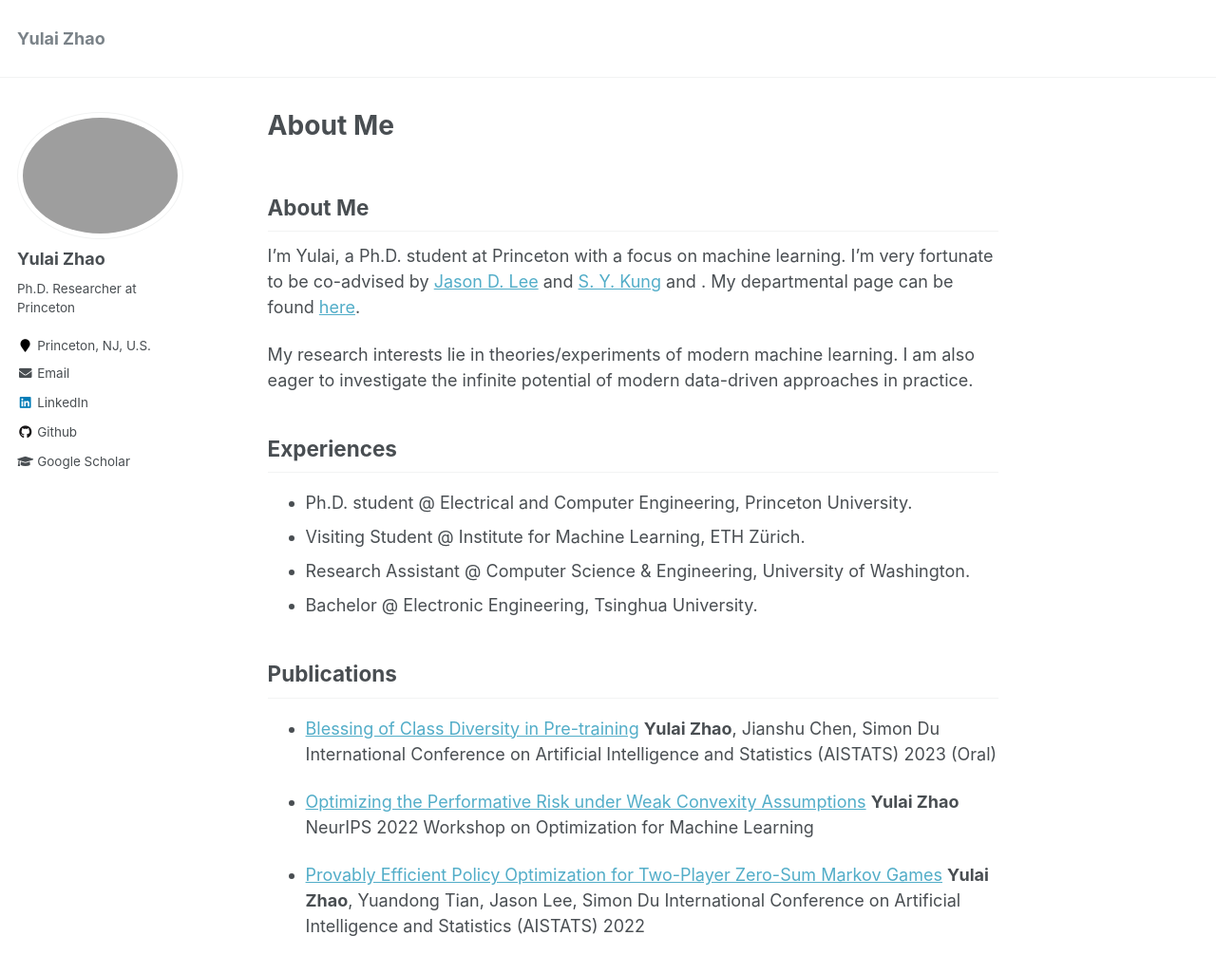
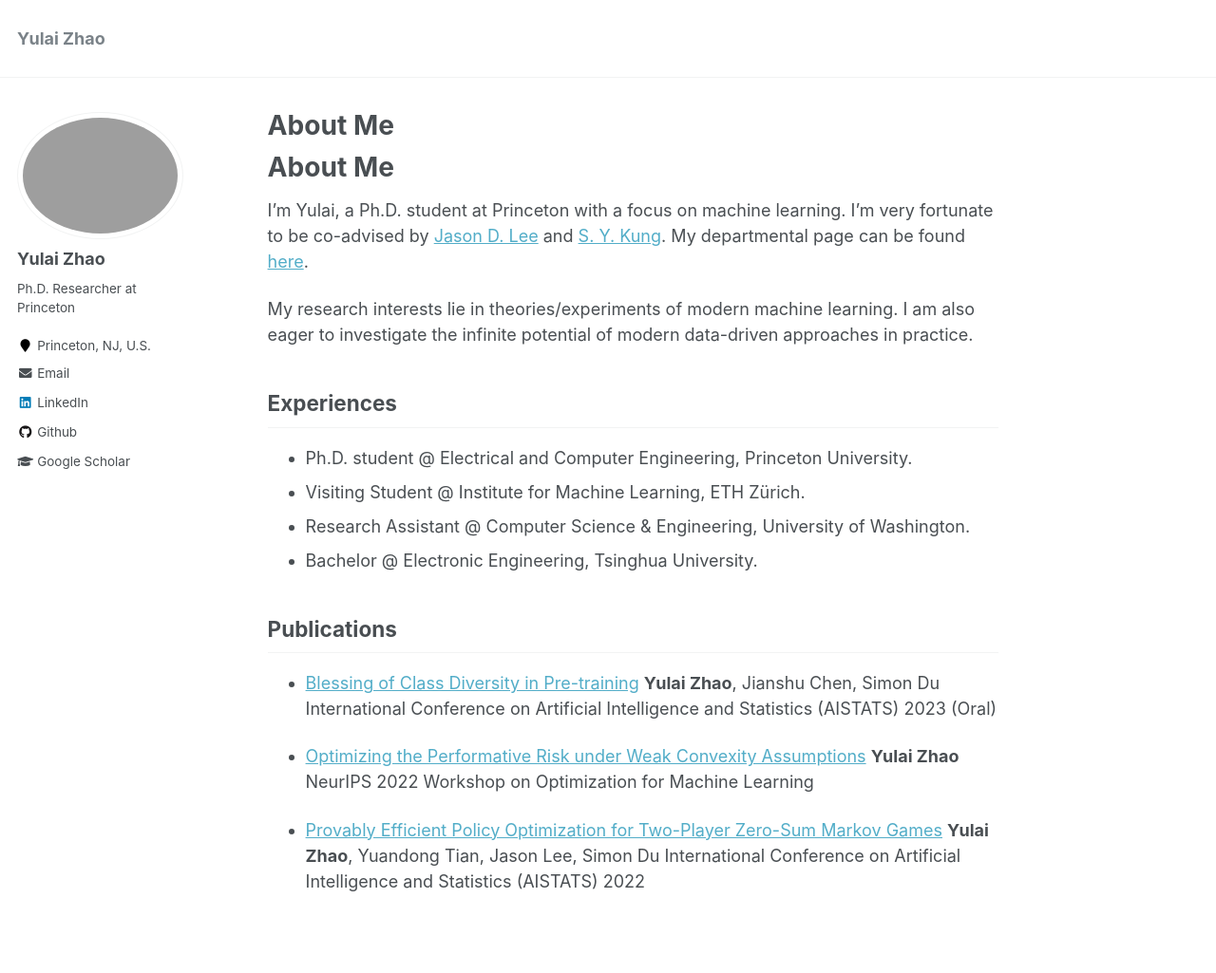
Before and after one commit to zhaoyl18/zhaoyl18.github.io, a Jekyll site: the page built from _pages/about.md, in a window 1280 px wide and 1175 px high. Shown: the top 1025 px of the window at 95% size. Built offline with Jekyll 4.4.1, drawn with Linux system fonts in a browser that asks for light colours; our own code applies the rules of GitHub Pages for plain Markdown files.

Commit message:
Update about.md

```diff
--- a/_pages/about.md
+++ b/_pages/about.md
@@ -1,14 +1,14 @@
 ---
 permalink: /
-excerpt: "About me"
+# excerpt: "# About me"
 author_profile: true
 redirect_from:
   - /about/
   - /about.html
 ---
-## About Me
+# About Me
 
-I'm Yulai, a Ph.D. student at Princeton with a focus on machine learning. I'm very fortunate to be co-advised by [Jason D. Lee](https://jasondlee88.github.io/) and [S. Y. Kung](https://ece.princeton.edu/people/sun-yuan-kung) and . My departmental page can be found [here](https://ece.princeton.edu/people/yulai-zhao).
+I'm Yulai, a Ph.D. student at Princeton with a focus on machine learning. I'm very fortunate to be co-advised by [Jason D. Lee](https://jasondlee88.github.io/) and [S. Y. Kung](https://ece.princeton.edu/people/sun-yuan-kung). My departmental page can be found [here](https://ece.princeton.edu/people/yulai-zhao).
 
 My research interests lie in theories/experiments of modern machine learning. I am also eager to investigate the infinite potential of modern data-driven approaches in practice.
 <!-- I'm Yulai, a Ph.D. student at Princeton University. My research interests lie in theories/experiments of modern machine learning. I am also eager to apply modern data-driven approaches to practice. -->
```
